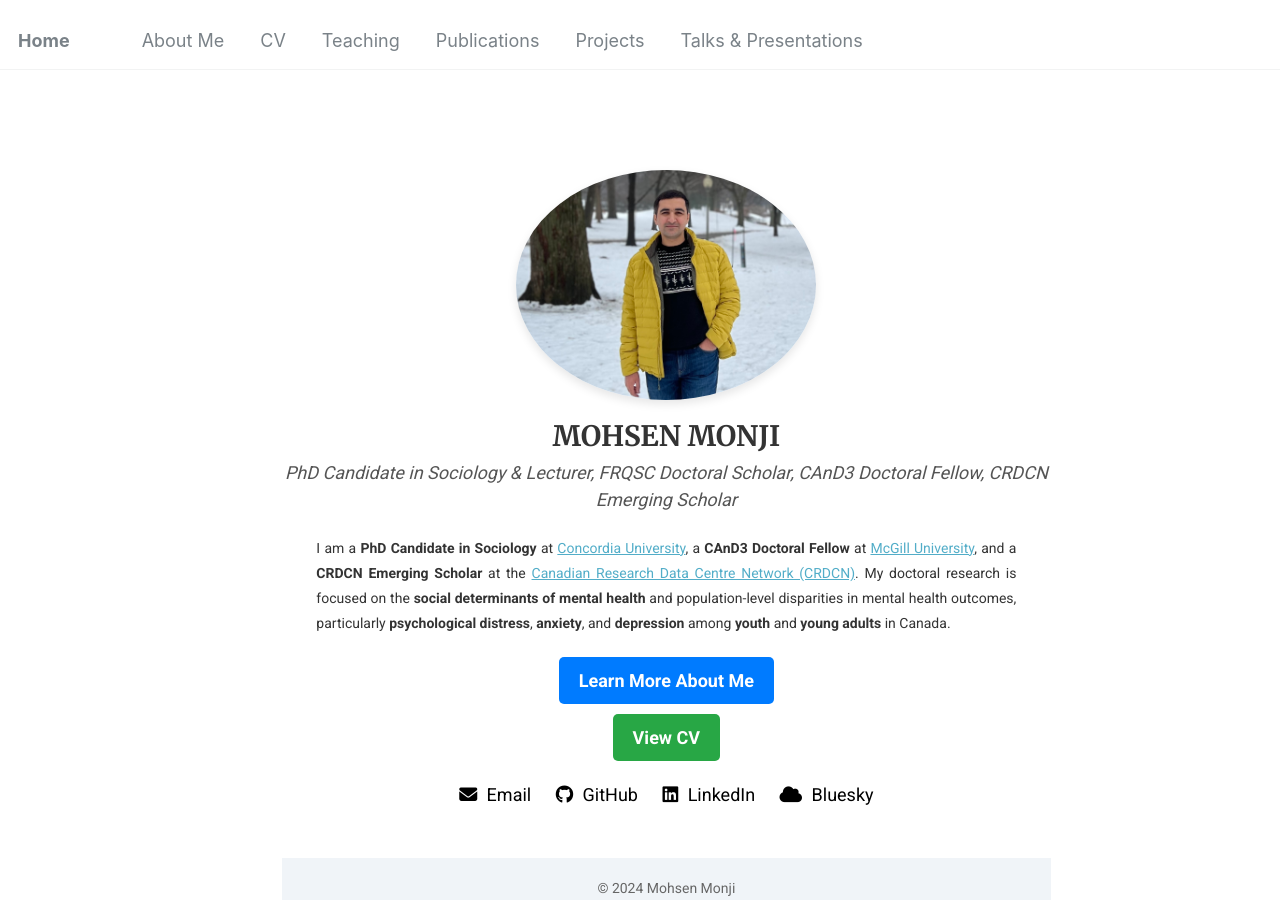
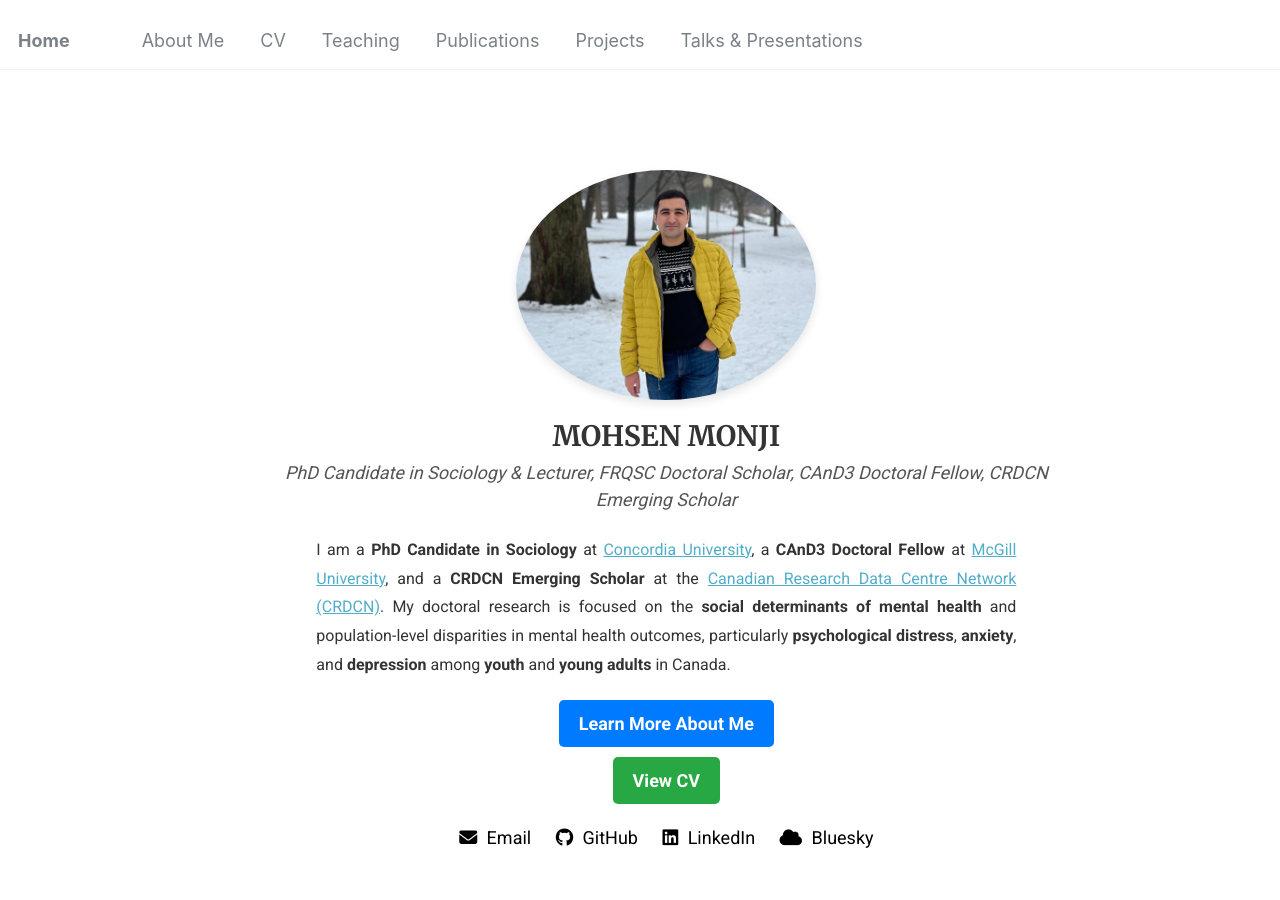
Before and after one commit to Mohsnmonji/mohsnmonji.github.io, a Jekyll site: the page built from _pages/front.md, in a window 1280 px wide and 900 px high. Built offline with Jekyll 4.4.1, drawn with Linux system fonts in a browser that asks for light colours.

Commit message:
Update front.md

```diff
--- a/_pages/front.md
+++ b/_pages/front.md
@@ -20,7 +20,7 @@ hide_avatar: true
   </p>
 
   <!-- Description -->
-  <p style="font-size: 14px; max-width: 700px; margin: 0 auto; color: #333; text-align: justify; line-height: 1.8;">
+  <p style="font-size: 16px; max-width: 700px; margin: 0 auto; color: #333; text-align: justify; line-height: 1.8;">
     I am a <strong>PhD Candidate in Sociology</strong> at <a href="https://www.concordia.ca/artsci/sociology-anthropology.html" target="_blank">Concordia University</a>,
     a <strong>CAnD3 Doctoral Fellow</strong> at <a href="https://www.mcgill.ca/cand3/our-people/fellows-2024-25" target="_blank">McGill University</a>,
     and a <strong>CRDCN Emerging Scholar</strong> at the <a href="https://crdcn.ca" target="_blank">Canadian Research Data Centre Network (CRDCN)</a>.
```
